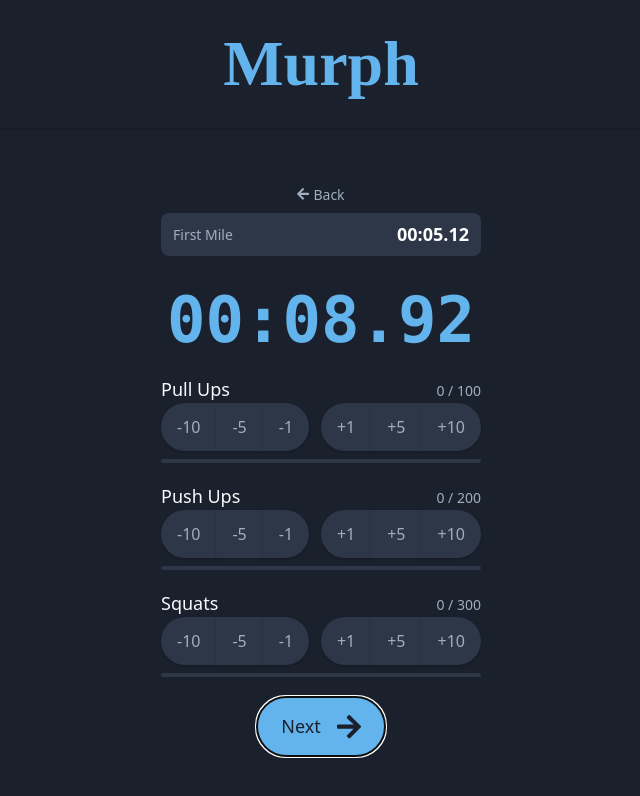
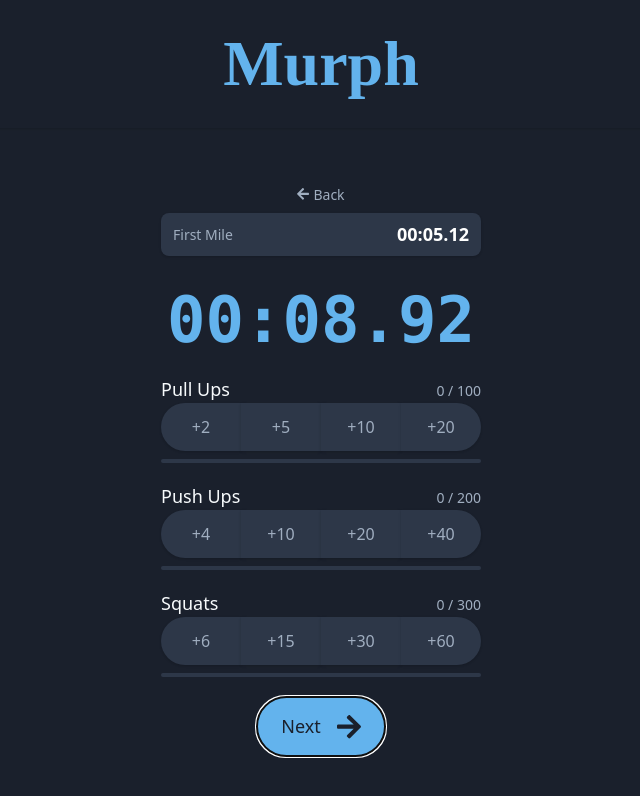
Before and after one commit to raymondkneipp/Murph-MERN, a React (Create React App) app: page /workout in a window 1280 px wide. Both pictures are taken after a click on the button "Next". Shown: the top 796 px of the page, without its empty margins (319-959 px from the left). Built offline with nearby package versions, Linux system fonts and the light colour scheme.

Commit message:
Changed increments

```diff
--- a/public/index.html
+++ b/public/index.html
@@ -31,8 +31,8 @@
       href="%PUBLIC_URL%/safari-pinned-tab.svg"
       color="#5bbad5"
     />
-    <meta name="msapplication-TileColor" content="#2b5797" />
-    <meta name="theme-color" content="#ffffff" />
+    <meta name="msapplication-TileColor" content="#1a202c" />
+    <meta name="theme-color" content="#1a202c" />
 
     <title>Murph</title>
   </head>
--- a/src/components/Counter.js
+++ b/src/components/Counter.js
@@ -1,6 +1,6 @@
 import React, { useState } from "react";
 
-export const Counter = ({ exercise, max }) => {
+export const Counter = ({ exercise, max, increments }) => {
   const [reps, setReps] = useState(0);
 
   const percentage = (reps * 100) / max;
@@ -23,49 +23,31 @@ export const Counter = ({ exercise, max }) => {
           {reps} / {max}
         </p>
       </div>
-      <div className="flex justify-between">
       <div className="flex">
         <button
-            className="bg-gray-800 hover:bg-gray-700 shadow rounded-l-full flex items-center justify-center text-md flex items-center text-gray-500 py-3 px-4"
-            onClick={() => handleClick(-10)}
+          className="flex-1 transition duration-500 bg-gray-800 hover:bg-gray-700 hover:text-white shadow rounded-l-full flex items-center justify-center text-md flex items-center text-gray-500 py-3 px-4"
+          onClick={() => handleClick(increments[0])}
         >
-            -10
+          +{increments[0]}
         </button>
         <button
-            className="bg-gray-800 hover:bg-gray-700 shadow flex items-center justify-center text-md flex items-center text-gray-500 py-3 px-4"
-            onClick={() => handleClick(-5)}
+          className="flex-1 transition duration-500 bg-gray-800 hover:bg-gray-700 hover:text-white shadow flex items-center justify-center text-md flex items-center text-gray-500 py-3 px-4"
+          onClick={() => handleClick(increments[1])}
         >
-            -5
-          </button>
-
-          <button
-            className="bg-gray-800 hover:bg-gray-700 shadow rounded-r-full flex items-center justify-center text-md flex items-center text-gray-500 py-3 px-4"
-            onClick={() => handleClick(-1)}
-          >
-            -1
-          </button>
-        </div>
-        <div className="flex">
-          <button
-            className="bg-gray-800 hover:bg-gray-700 shadow rounded-l-full flex items-center justify-center text-md flex items-center text-gray-500 py-3 px-4"
-            onClick={() => handleClick(1)}
-          >
-            +1
+          +{increments[1]}
         </button>
         <button
-            className="bg-gray-800 hover:bg-gray-700 shadow flex items-center justify-center text-md flex items-center text-gray-500 py-3 px-4"
-            onClick={() => handleClick(5)}
+          className="flex-1 transition duration-500 bg-gray-800 hover:bg-gray-700 hover:text-white shadow flex items-center justify-center text-md flex items-center text-gray-500 py-3 px-4"
+          onClick={() => handleClick(increments[2])}
         >
-            +5
+          +{increments[2]}
         </button>
-
         <button
-            className="bg-gray-800 hover:bg-gray-700 shadow rounded-r-full flex items-center justify-center text-md flex items-center text-gray-500 py-3 px-4"
-            onClick={() => handleClick(10)}
+          className="flex-1 transition duration-500 bg-gray-800 hover:bg-gray-700 hover:text-white shadow rounded-r-full flex items-center justify-center text-md flex items-center text-gray-500 py-3 px-4"
+          onClick={() => handleClick(increments[3])}
         >
-            +10
+          +{increments[3]}
         </button>
-        </div>
       </div>
       <div className="bg-gray-800 h-1 w-full flex-1 rounded-full mt-2">
         <div
--- /dev/null
+++ b/src/components/CounterGroup.js
@@ -0,0 +1,12 @@
+import React from "react";
+import { Counter } from "./Counter";
+
+export const CounterGroup = () => {
+  return (
+    <>
+      <Counter exercise="Pull Ups" max={100} increments={[2, 5, 10, 20]} />
+      <Counter exercise="Push Ups" max={200} increments={[4, 10, 20, 40]} />
+      <Counter exercise="Squats" max={300} increments={[6, 15, 30, 60]} />
+    </>
+  );
+};
--- a/src/components/Laps.js
+++ b/src/components/Laps.js
@@ -7,7 +7,7 @@ export const Laps = ({ laps }) => {
         return (
           <div
             key={lap.time}
-            className="bg-gray-800 max-w-xs flex items-center justify-between w-full max-w-xs rounded-lg px-3 py-2 my-2"
+            className="shadow bg-gray-800 max-w-xs flex items-center justify-between w-full max-w-xs rounded-lg px-3 py-2 my-2"
           >
             <h4 className="text-sm text-gray-500">{lap.text}</h4>
             <h3 className="text-lg text-white font-bold">{lap.time}</h3>
--- a/src/pages/Workout.js
+++ b/src/pages/Workout.js
@@ -1,8 +1,8 @@
 import React, { useState } from "react";
-import { Counter } from "../components/Counter";
 import { Link } from "react-router-dom";
 import { Timer } from "../components/Timer";
 import { Laps } from "../components/Laps";
+import { CounterGroup } from "../components/CounterGroup";
 
 export const Workout = () => {
   const [running, setRunning] = useState(true);
@@ -20,7 +20,6 @@ export const Workout = () => {
 
     if (stage === 1) {
       setLaps([
-        ...laps,
         {
           text: "First Mile",
           time: `${time.minutes}:${time.seconds}.${time.milliSeconds}`
@@ -162,9 +161,7 @@ export const Workout = () => {
       )}
       {stage === 2 && (
         <>
-          <Counter exercise="Pull Ups" max={100} />
-          <Counter exercise="Push Ups" max={200} />
-          <Counter exercise="Squats" max={300} />
+          <CounterGroup />
         </>
       )}
       {stage === 3 && (
```
Also changed, not shown: public/manifest.json. Lines whose indentation alone changed are shown as unchanged.
